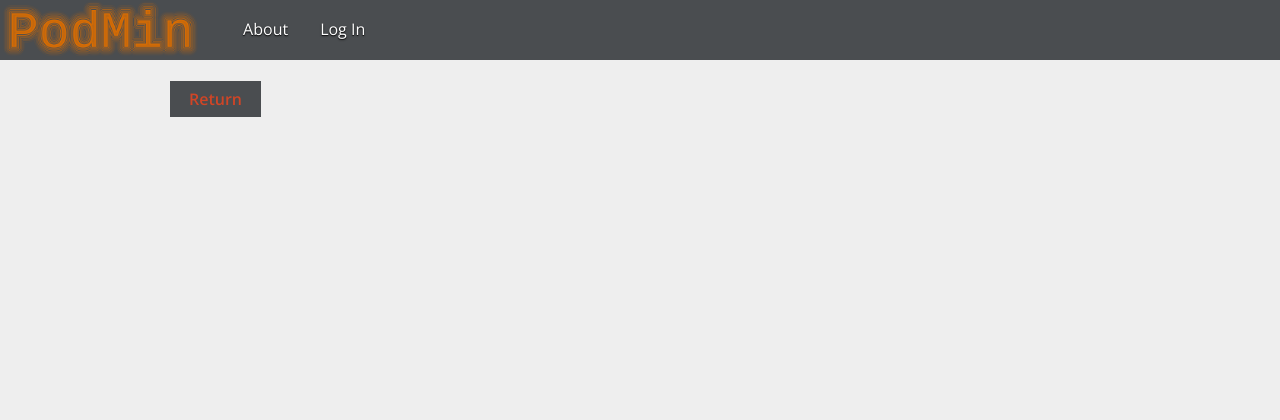
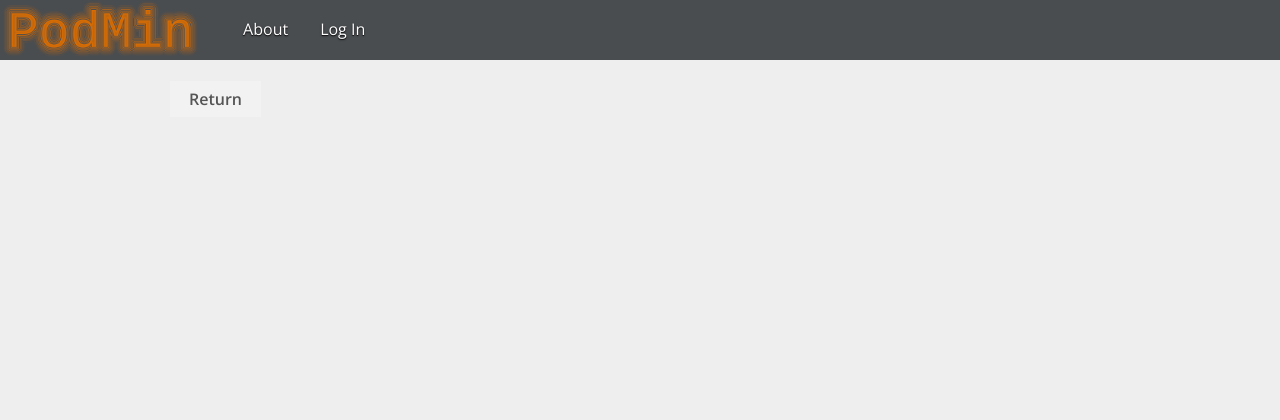
Before and after one commit to Kennric/podmin, a Django app: template podmin/templates/podmin/site/denied.html in a window 1280 px wide. Shown: the top 420 px of the page. Run offline with Django 3.2, Linux system fonts and the light colour scheme; the template is opened without the code that fills it, so the values that code supplies are empty; style sheets or scripts are compiled from the project's sources.

Commit message:
better formatting

```diff
--- a/podmin/templates/podmin/site/denied.html
+++ b/podmin/templates/podmin/site/denied.html
@@ -3,10 +3,8 @@
 {% block content %}
 <div class="row">
 <div class="twelve columns">
-<div class="medium info btn">
-    <center>
-        <a href="{{ return_url }}">Return</a>
-    </center>
+<div class="medium default btn centered">
+    <a href="{{ return_url }}">Return</a>
 </div>
 </div>
 </div>
```
